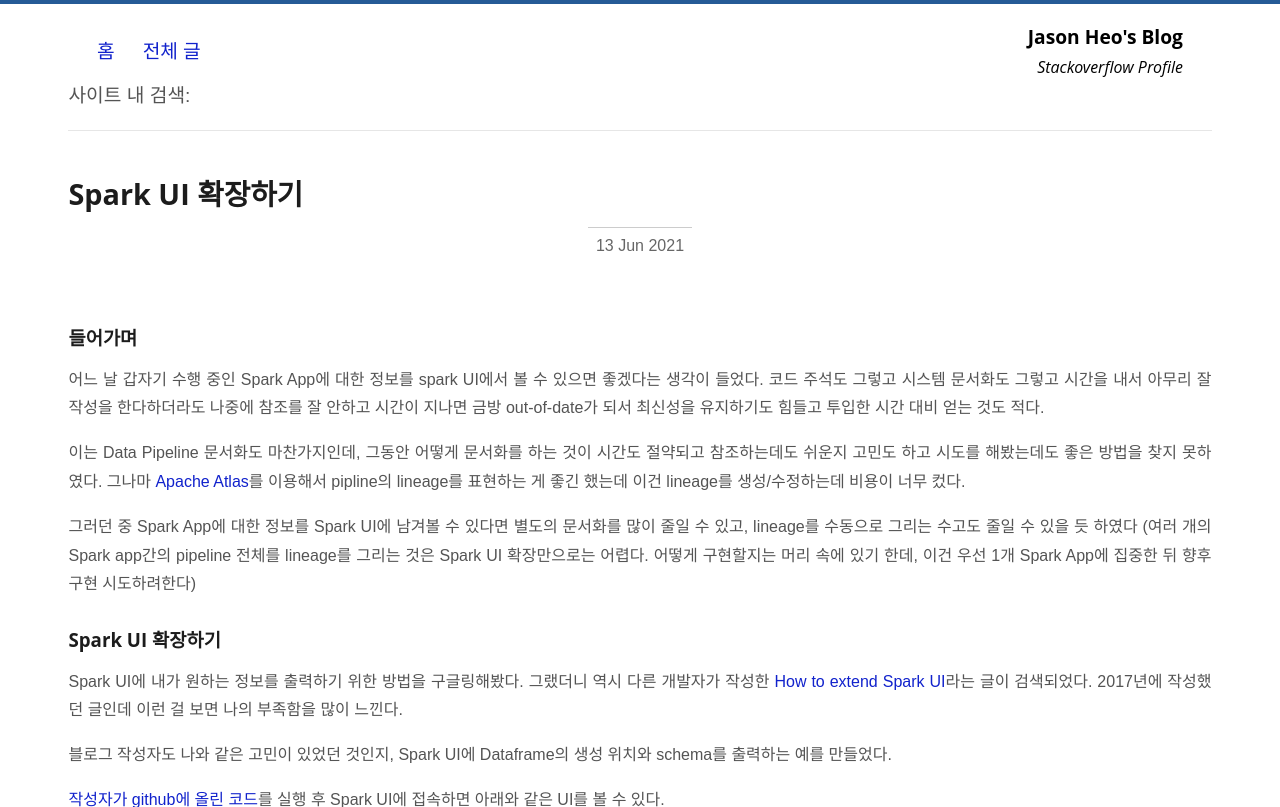
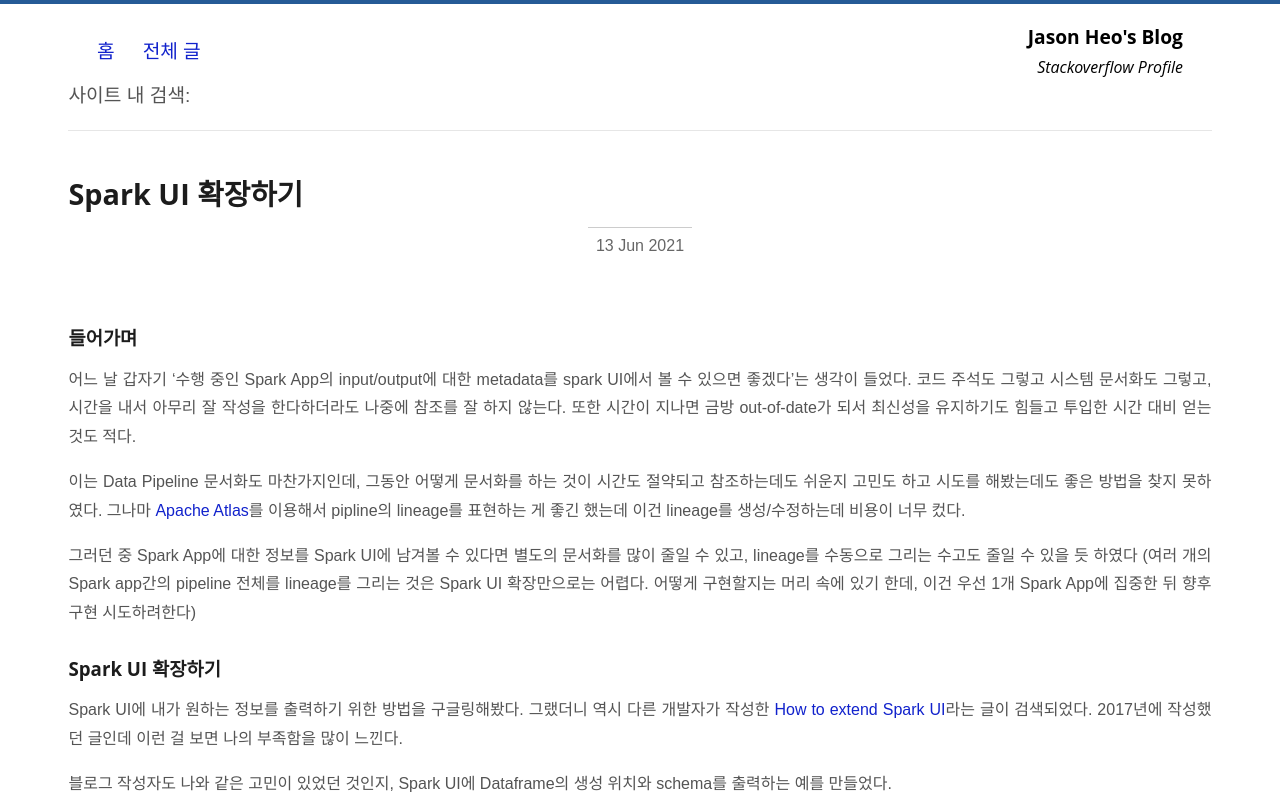
Before and after one commit to jason-heo/jason-heo.github.io, a Jekyll site: the page built from _posts/2021-06-13-extending-spark-ui.md, in a window 1280 px wide and 900 px high, cut to the strip 0-807 px from the top of the window. Built offline with Jekyll 4.4.1, drawn with Linux system fonts in a browser that asks for light colours; comment, search, counter and statistics services are not loaded.

Commit message:
문장 자연스럽게

```diff
--- a/_posts/2021-06-13-extending-spark-ui.md
+++ b/_posts/2021-06-13-extending-spark-ui.md
@@ -6,7 +6,7 @@ categories: "bigdata"
 
 ### 들어가며
 
-어느 날 갑자기 수행 중인 Spark App에 대한 정보를 spark UI에서 볼 수 있으면 좋겠다는 생각이 들었다. 코드 주석도 그렇고 시스템 문서화도 그렇고 시간을 내서 아무리 잘 작성을 한다하더라도 나중에 참조를 잘 안하고 시간이 지나면 금방 out-of-date가 되서 최신성을 유지하기도 힘들고 투입한 시간 대비 얻는 것도 적다.
+어느 날 갑자기 '수행 중인 Spark App의 input/output에 대한 metadata를 spark UI에서 볼 수 있으면 좋겠다'는 생각이 들었다. 코드 주석도 그렇고 시스템 문서화도 그렇고, 시간을 내서 아무리 잘 작성을 한다하더라도 나중에 참조를 잘 하지 않는다. 또한  시간이 지나면 금방 out-of-date가 되서 최신성을 유지하기도 힘들고 투입한 시간 대비 얻는 것도 적다.
 
 이는 Data Pipeline 문서화도 마찬가지인데, 그동안 어떻게 문서화를 하는 것이 시간도 절약되고 참조하는데도 쉬운지 고민도 하고 시도를 해봤는데도 좋은 방법을 찾지 못하였다. 그나마 [Apache Atlas](https://atlas.apache.org/)를 이용해서 pipline의 lineage를 표현하는 게 좋긴 했는데 이건 lineage를 생성/수정하는데 비용이 너무 컸다.
 
```
